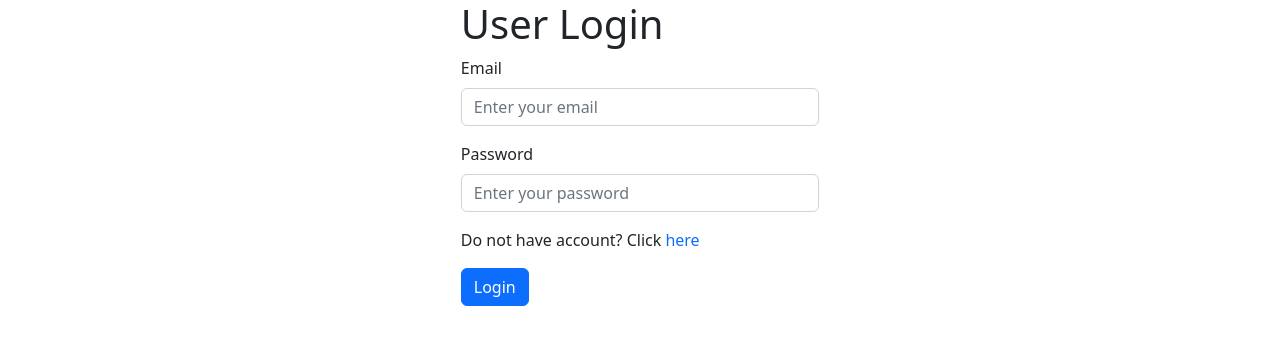
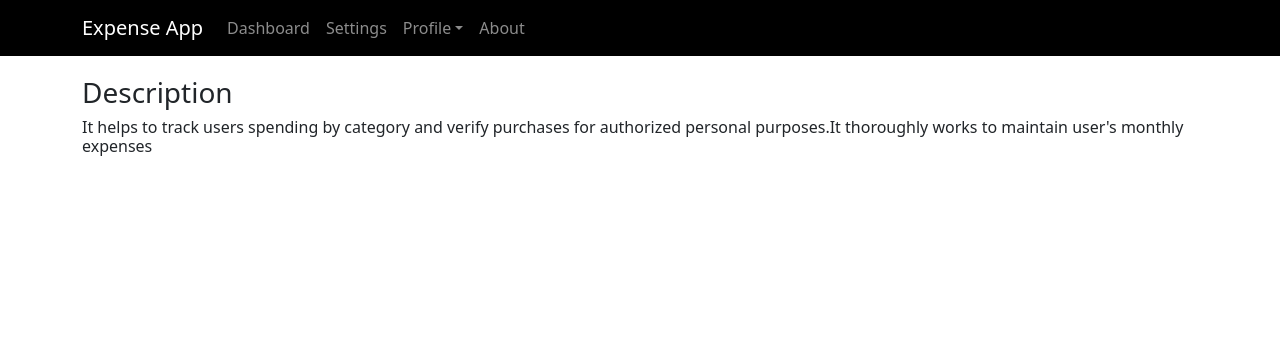
Before and after one commit to bavimane/expense-app, a React (Create React App) app: page /about in a window 1280 px wide. Before the commit this address led to /login. Shown: the top 344 px of the page. Built offline with nearby package versions, Linux system fonts and the light colour scheme.

Commit message:
ui changes

```diff
--- a/src/App.js
+++ b/src/App.js
@@ -5,7 +5,7 @@ import Login from "./components/Login";
 import Register from "./components/Register";
 import Settings from "./components/Settings";
 import Profile from "./components/profile";
-import AboutUs from "./components/AboutUs";
+import About from "./components/About";
 import AddExpense from "./components/AddExpense";
 
 const App = () => {
@@ -17,7 +17,7 @@ const App = () => {
         <Route path="/login" element={<Login />} />
         <Route path="/settings" element={<Settings />} />
         <Route path="/view-profile" element={<Profile />} />
-        <Route path="/aboutus" element={<AboutUs />} />
+        <Route path="/about" element={<About />} />
         <Route path="/add-expense" element={<AddExpense />} />
         {/* Default route */}
         <Route path="*" element={<Navigate to="/login" replace={true} />} />
--- a/src/components/AboutUs.js
+++ b/src/components/About.js
@@ -1,18 +1,20 @@
 import Header from "./Header";
 import { Container } from "react-bootstrap";
-const AboutUs = () => {
+
+const About = () => {
   return (
     <>
       <Header />
-      <Container>
-        <h4>
+      <Container style={{ marginTop: "20px" }}>
+        <h3>Description</h3>
+        <h6>
           It helps to track users spending by category and verify purchases for
           authorized personal purposes.It thoroughly works to maintain user's
           monthly expenses
-        </h4>
+        </h6>
       </Container>
     </>
   );
 };
 
-export default AboutUs;
+export default About;
--- a/src/components/Catagories.js
+++ b/src/components/Catagories.js
@@ -71,7 +71,7 @@ const Catagories = () => {
           </Card>
         </Form>
 
-        <h5>Categories List</h5>
+        <h5 style={{ marginTop: "10px" }}>Categories List</h5>
 
         <ul>
           {categoryName.map((category, id) => {
@@ -80,12 +80,12 @@ const Catagories = () => {
                 <p>{category}</p>
 
                 <Button
-                  variant="danger"
+                  variant="link"
                   onClick={() => {
                     handleRemove(category);
                   }}
                 >
-                  x
+                  Delete
                 </Button>
               </li>
             );
--- a/src/components/Expense.js
+++ b/src/components/Expense.js
@@ -75,7 +75,7 @@ const Expense = () => {
 
   return (
     <>
-      <Container>
+      <Container style={{ marginTop: "20px" }}>
         <h3>Add Expense</h3>
         <Form onSubmit={handleSubmit}>
           <Form.Group className="mb-3" controlId="name.id">
--- a/src/components/Header.js
+++ b/src/components/Header.js
@@ -35,8 +35,8 @@ function Header() {
               </NavDropdown.Item>
               <NavDropdown.Item onClick={handleLogout}>Logout</NavDropdown.Item>
             </NavDropdown>
-            <Link className="nav-link" to="/aboutus">
-              Aboutus
+            <Link className="nav-link" to="/about">
+              About
             </Link>
           </Nav>
         </Container>
--- a/src/components/profile.js
+++ b/src/components/profile.js
@@ -7,7 +7,7 @@ const Profile = () => {
     <>
       <Header />
 
-      <Container>
+      <Container style={{ marginTop: "20px" }}>
         <h3>Profile info</h3>
       </Container>
     </>
--- a/src/styles.css
+++ b/src/styles.css
@@ -15,6 +15,7 @@ a {
 .category-list {
   display: grid;
   grid-template-columns: 20fr 3fr 40fr;
+  align-items: baseline;
 }
 
 .add-exp-btn-wrapper {
@@ -31,3 +32,7 @@ a {
 .table-ctrl {
   margin-top: 20px;
 }
+
+.budget-section {
+  margin-top: 20px;
+}
```
